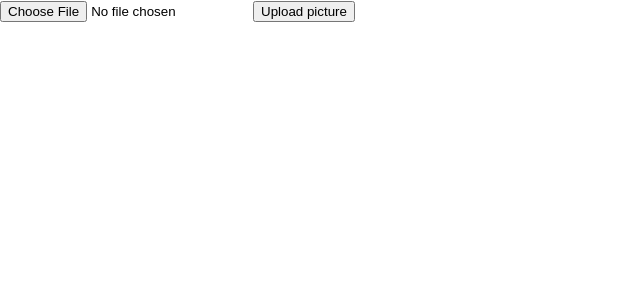
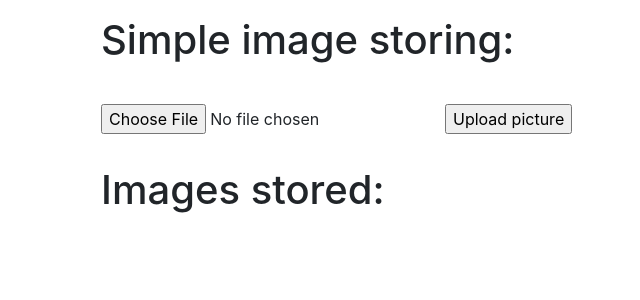
Before and after one commit to angelbt91/simple-image-storing, a React (Create React App) app in the folder frontend/: page / in a window 1280 px wide. Shown: the top 300 px of the page, without its empty margins (0-640 px from the left). Built offline with nearby package versions, Linux system fonts and the light colour scheme; no server answers.

Commit message:
Add style to frontend + add ImageGrid component

```diff
--- a/frontend/package.json
+++ b/frontend/package.json
@@ -6,7 +6,9 @@
     "@testing-library/jest-dom": "^5.11.4",
     "@testing-library/react": "^11.1.0",
     "@testing-library/user-event": "^12.1.10",
+    "bootstrap": "^4.6.0",
     "react": "^17.0.1",
+    "react-bootstrap": "^1.4.3",
     "react-dom": "^17.0.1",
     "react-scripts": "4.0.1",
     "web-vitals": "^0.2.4"
--- a/frontend/src/App.js
+++ b/frontend/src/App.js
@@ -1,32 +1,34 @@
-import React, {useState} from 'react';
+import React from 'react';
+import 'bootstrap/dist/css/bootstrap.min.css';
+import {Container, Row, Col} from 'react-bootstrap';
+import SubmitForm from "./SubmitForm";
+import ImagesGrid from "./ImagesGrid";
 
 const App = () => {
-    const [image, setImage] = useState(null);
-
-    const handleImageChange = (e) => {
-        setImage(e.target.files[0]);
-    };
-
-    const handleSubmit = (e) => {
-        e.preventDefault();
-        let form_data = new FormData();
-        form_data.append('image', image, image.name);
-
-        fetch('http://localhost:3001/upload', {
-            method: 'POST',
-            body: form_data
-        })
-            .then(res => console.log(res.data))
-            .catch(err => console.error(err));
-    }
-
     return (
         <div className="App">
-            <form onSubmit={handleSubmit} encType="multipart/form-data" method="POST">
-                <input type="file" id="image" name="image" accept="image/png, image/jpeg"
-                       onChange={handleImageChange} required/>
-                <input type="submit" value="Upload picture"/>
-            </form>
+            <Container>
+                <Row className="p-3">
+                    <Col>
+                        <h1>Simple image storing:</h1>
+                    </Col>
+                </Row>
+                <Row className="p-3">
+                    <Col>
+                        <SubmitForm/>
+                    </Col>
+                </Row>
+                <Row className="p-3">
+                    <Col>
+                        <h1>Images stored:</h1>
+                    </Col>
+                </Row>
+                <Row className="p-3">
+                    <Col>
+                        <ImagesGrid/>
+                    </Col>
+                </Row>
+            </Container>
         </div>
     )
 }
--- /dev/null
+++ b/frontend/src/ImagesGrid.js
@@ -0,0 +1,39 @@
+import React, {useState, useEffect} from 'react';
+
+const ImagesGrid = () => {
+    const [images, setImages] = useState(null);
+
+    useEffect(() => {
+        fetch('http://localhost:3001/images')
+            .then(response => {
+                if (response.ok) {
+                    return response.json();
+                } else {
+                    throw Error(response.statusText);
+                }
+            })
+            .then(result => {
+                setImages(result);
+            })
+            .catch(error => {
+                console.log("Error when retrieving images:", error);
+            })
+    }, []);
+
+    return (
+        <>
+            {images && images.map(image => {
+                // When using base64 to print images, src must be in this format
+                const src = `data:${image.mimeType};base64,${image.image}`;
+                return (
+                    <div style={{'padding': '10px'}}>
+                        <img src={src} alt={image.name} style={{'maxWidth': '100%'}}/>
+                        <p> {image.name} - {image.mimeType} - {image.size} kb</p>
+                    </div>
+                )
+            })}
+        </>
+    )
+}
+
+export default ImagesGrid;
--- /dev/null
+++ b/frontend/src/SubmitForm.js
@@ -0,0 +1,35 @@
+import React, {useState} from 'react';
+
+const SubmitForm = () => {
+
+    const [image, setImage] = useState(null);
+
+    const handleImageChange = (e) => {
+        setImage(e.target.files[0]);
+    };
+
+    const handleSubmit = (e) => {
+        e.preventDefault();
+        let form_data = new FormData(); // https://developer.mozilla.org/es/docs/Web/API/XMLHttpRequest/FormData
+        form_data.append('image', image, image.name);
+
+        fetch('http://localhost:3001/image', {
+            method: 'POST',
+            body: form_data
+        })
+            .then(res => console.log(res.data))
+            .catch(err => console.error(err));
+    }
+
+    return (
+        <form onSubmit={handleSubmit} encType="multipart/form-data" method="POST">
+            {/* 'encType' attribute is important to set when using Multer on the backend */}
+            <input type="file" id="image" name="image" accept="image/png, image/jpeg"
+                   onChange={handleImageChange} required/>
+            <input type="submit" value="Upload picture"/>
+        </form>
+    )
+
+}
+
+export default SubmitForm;
```
Also changed, not shown: 2 other files (tests, documents, lock files or other folders).
